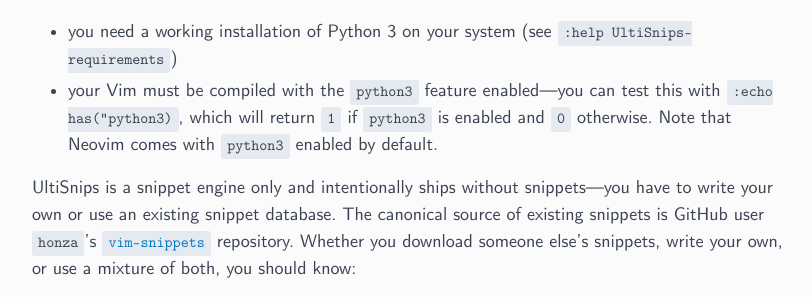
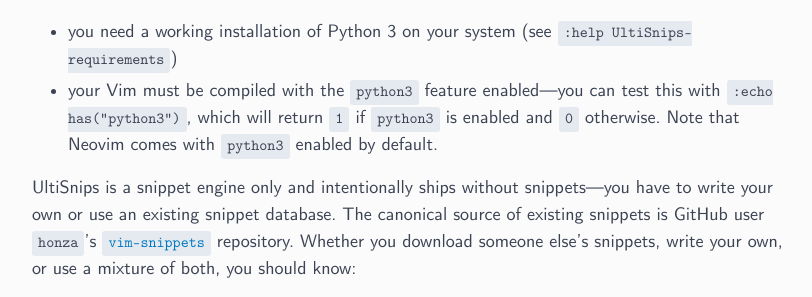
Before and after one commit to ejmastnak/ejmastnak.github.io, a Jekyll site: the page built from tutorials/vim-latex/ultisnips.md, in a window 1280 px wide and 900 px high, scrolled down 1764 px. Shown: the part 177-474 px from the top of the window, without its empty margins (228-1040 px from the left). Built offline with Jekyll 4.4.1, drawn with Linux system fonts in a browser that asks for light colours.

Commit message:
Fix a typo

```diff
--- a/tutorials/vim-latex/ultisnips.md
+++ b/tutorials/vim-latex/ultisnips.md
@@ -60,7 +60,7 @@ If you use regular Vim, you should be fine in any case.
 Install UltiSnips like any other Vim plugin using your plugin installation method of choice.
 Because the UltiSnips plugin uses Python...
 - you need a working installation of Python 3 on your system (see `:help UltiSnips-requirements`)
-- your Vim must be compiled with the `python3` feature enabled---you can test this with `:echo has("python3)`, which will return `1` if `python3` is enabled and `0` otherwise.
+- your Vim must be compiled with the `python3` feature enabled---you can test this with `:echo has("python3")`, which will return `1` if `python3` is enabled and `0` otherwise.
   Note that Neovim comes with `python3` enabled by default.
 
 UltiSnips is a snippet engine only and intentionally ships without snippets---you have to write your own or use an existing snippet database.
```
